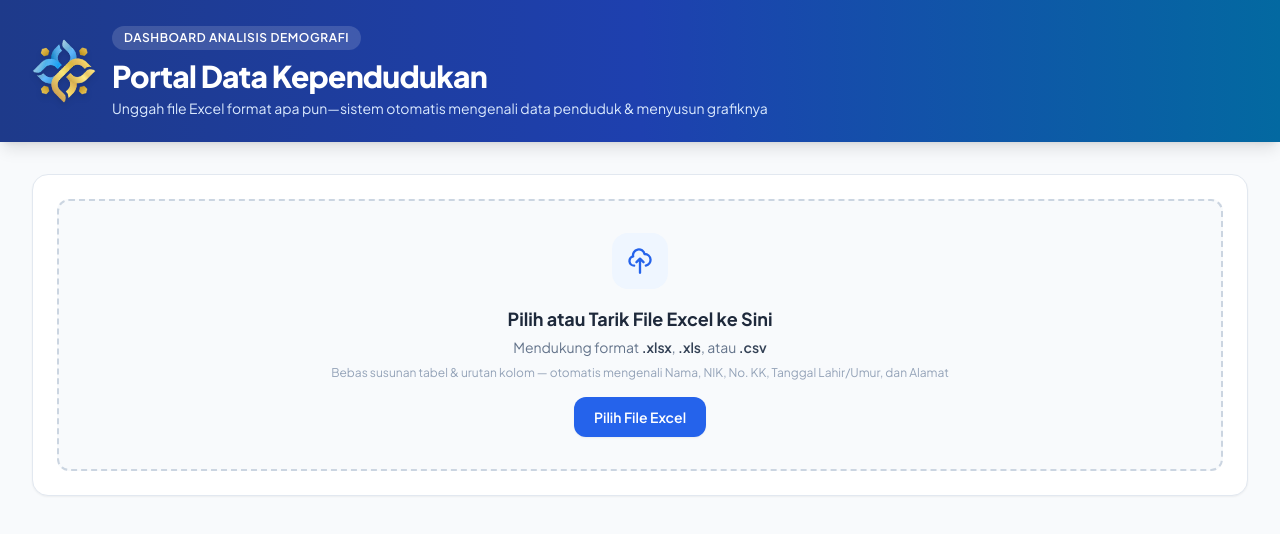
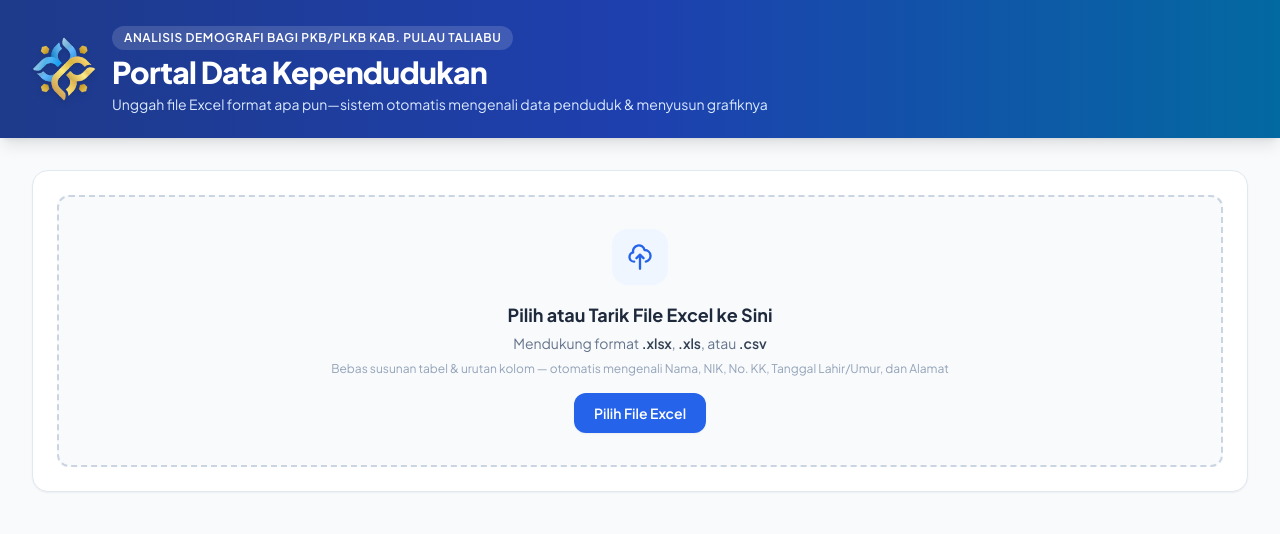
Before and after one commit to ifatsamsul77-lgtm/Rekap-Penduduk, a plain HTML site: page index.html in a window 1280 px wide. Drawn offline with nearby package versions, Linux system fonts and the light colour scheme.

Commit message:
Update index.html

```diff
--- a/index.html
+++ b/index.html
@@ -28,8 +28,8 @@
       <div class="flex items-center gap-4">
         <img src="logo.png" alt="Logo Instansi" class="shrink-0 h-14 w-14 sm:h-16 sm:w-16 object-contain drop-shadow-md" onerror="this.style.display='none'" />
         <div>
-          <span class="inline-block px-3 py-1 text-xs font-semibold tracking-wider uppercase bg-white/15 rounded-full mb-2">
-            Dashboard Analisis Demografi
+          <span class="inline-block px-3 py-1 text-xs font-semibold tracking-wider uppercase bg-white/15 rounded-full mb-1">
+            Analisis Demografi Bagi PKB/PLKB Kab. Pulau Taliabu
           </span>
           <h1 class="text-2xl sm:text-3xl font-extrabold tracking-tight">Portal Data Kependudukan</h1>
           <p class="text-blue-100 text-sm mt-1">Unggah file Excel format apa pun—sistem otomatis mengenali data penduduk &amp; menyusun grafiknya</p>
```
